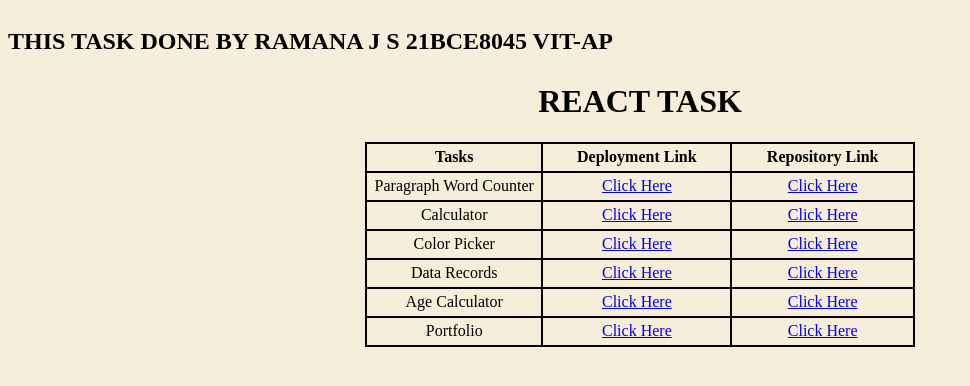
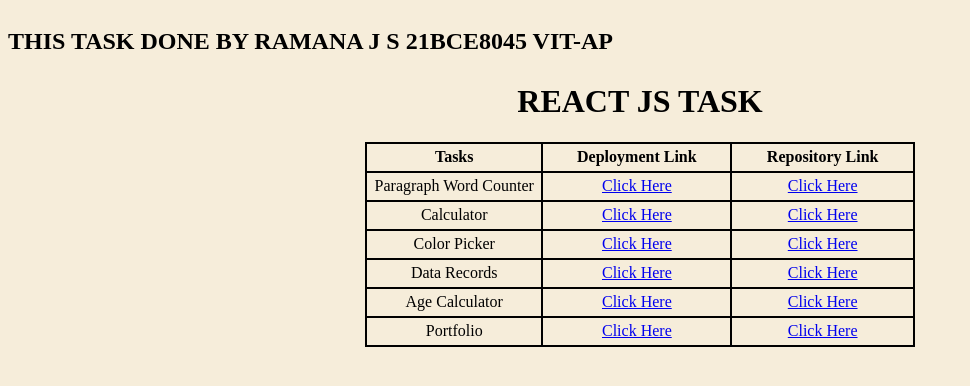
Before and after one commit to RAMANA-JSRA/REACT-TS-INDEX, a plain HTML site: page index.html in a window 1280 px wide. Shown: the whole page, without its empty margins (0-970 px from the left). Drawn offline with Linux system fonts and the light colour scheme.

Commit message:
Update index.html

```diff
--- a/index.html
+++ b/index.html
@@ -32,7 +32,7 @@
     <br />
     <br />
     <br />
-    <h1>REACT TASK</h1>
+    <h1>REACT JS TASK</h1>
     <table>
       <tr>
         <th>Tasks</th>
```
